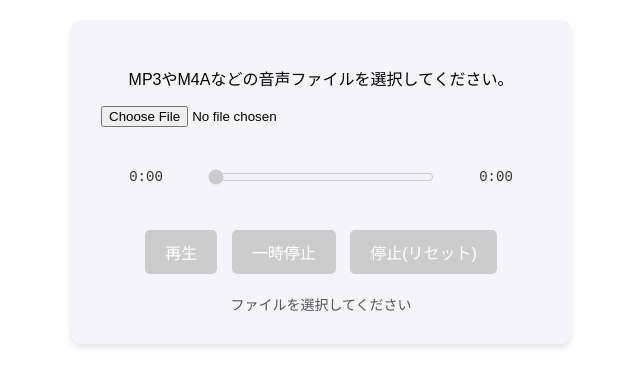
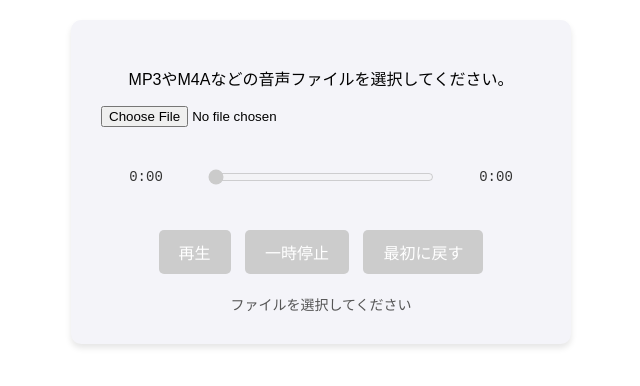
Before and after one commit to kana1660game-cmd/loop-player, a plain HTML site: page index.html in a window 1280 px wide. Shown: the whole page, without its empty margins (319-959 px from the left). Drawn offline with Linux system fonts and the light colour scheme.

Commit message:
Add files via upload

```diff
--- a/index.html
+++ b/index.html
@@ -80,7 +80,7 @@
         <br>
         <button id="playBtn" disabled>再生</button>
         <button id="pauseBtn" disabled>一時停止</button>
-        <button id="stopBtn" disabled>停止(リセット)</button>
+        <button id="stopBtn" disabled>最初に戻す</button>
 
         <div id="status">ファイルを選択してください</div>
     </div>
```
